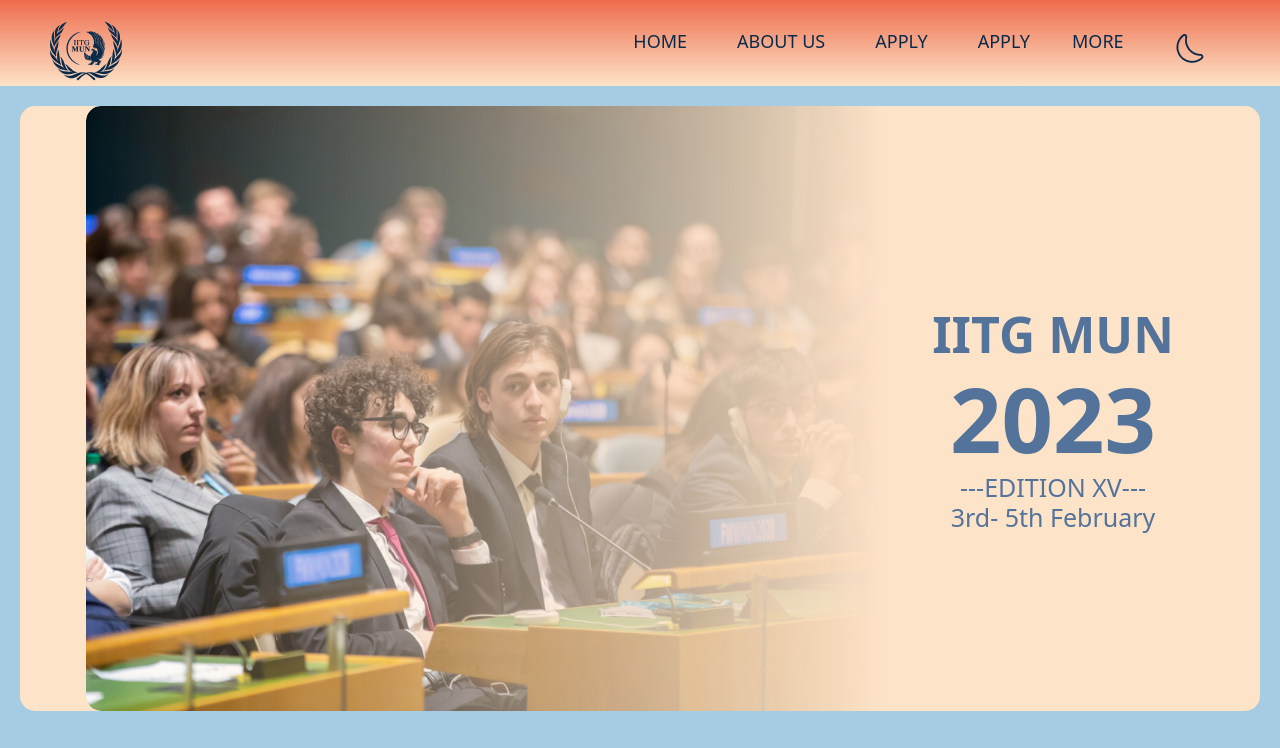
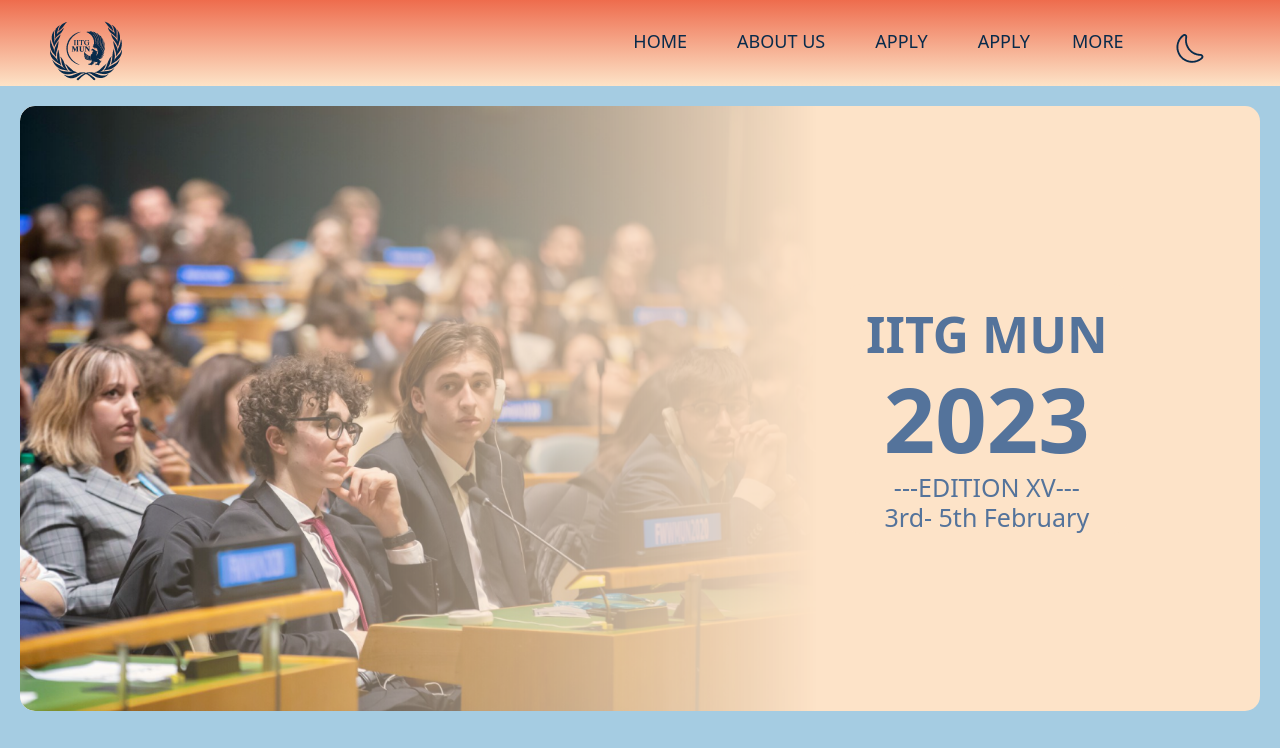
Before and after one commit to guptaaditya30121/IITG_MUN_nweb, a React (Create React App) app in the folder proj/: page / in a window 1280 px wide. Shown: the top 748 px of the page. Built offline with nearby package versions, Linux system fonts and the light colour scheme.

Commit message:
bug fixed

```diff
--- a/proj/src/components/Home/Home.css
+++ b/proj/src/components/Home/Home.css
@@ -5,11 +5,15 @@
 .hero
 {
     display: flex;
-    justify-content: center;
     gap: 20px;
     background-color: var(--hero-2);
     margin: 20px;
     border-radius: 15px;
+}
+
+#mobile
+{
+    justify-content: center;
 }
 
 #hero-img
--- a/proj/src/components/Home/Home.js
+++ b/proj/src/components/Home/Home.js
@@ -17,7 +17,7 @@
       },[])
     return (
         <div className="Home">
-            <div className="hero">
+            <div className="hero" id = {screenWidth>750?"desktop":"mobile"}>
 
                 {(screenWidth > 750) && (<img src={require('../assets/hero_img.png')} alt='not_found' id = "hero-img"></img>)}
                 <div className= "mun">
```
